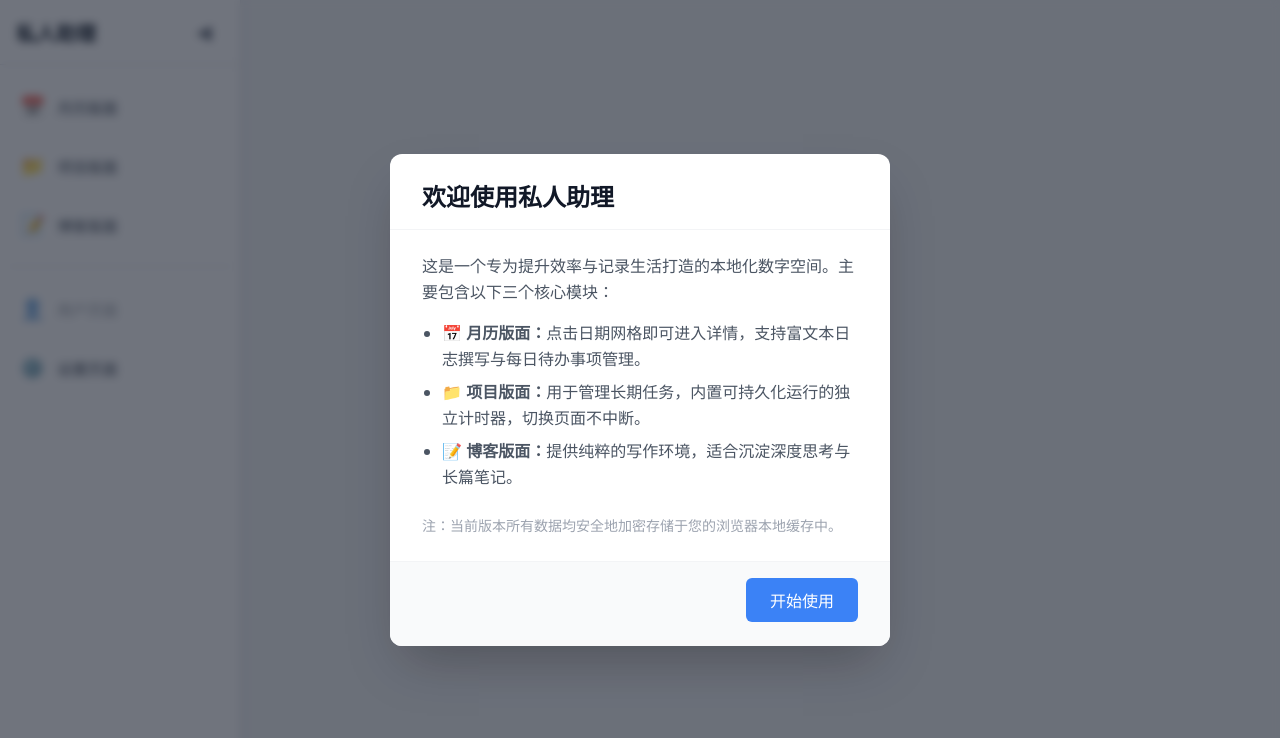
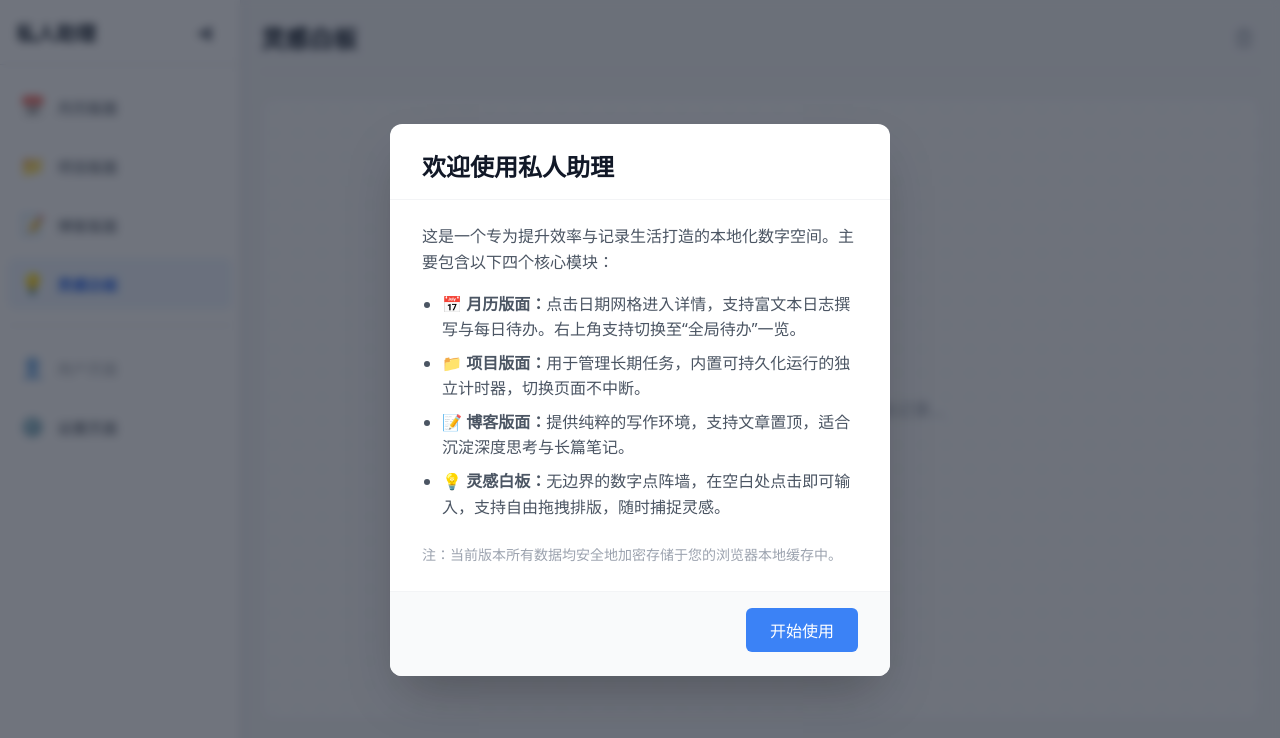
Before and after one commit to schlorine/Assistant, a Vue app: page /whiteboard in a window 1280 px wide. Shown: the top 738 px of the page. Built offline with nearby package versions, Linux system fonts and the light colour scheme; the HTML template or start-up script is replaced by a standard one.

Commit message:
feat: new pages and opt

```diff
--- a/src/App.vue
+++ b/src/App.vue
@@ -51,6 +51,11 @@ const closeWelcomeModal = () => {
           <span class="text" v-show="!isCollapsed">博客版面</span>
         </router-link>
 
+        <router-link to="/whiteboard" class="nav-item" title="灵感白板">
+          <span class="icon">💡</span>
+          <span class="text" v-show="!isCollapsed">灵感白板</span>
+        </router-link>
+
         <div class="divider"></div>
 
         <a href="#" class="nav-item disabled" title="用户页面 (开发中)">
@@ -75,11 +80,12 @@ const closeWelcomeModal = () => {
           <h2>欢迎使用私人助理</h2>
         </div>
         <div class="welcome-body">
-          <p>这是一个专为提升效率与记录生活打造的本地化数字空间。主要包含以下三个核心模块：</p>
+          <p>这是一个专为提升效率与记录生活打造的本地化数字空间。主要包含以下四个核心模块：</p>
           <ul>
-            <li><strong>📅 月历版面：</strong>点击日期网格即可进入详情，支持富文本日志撰写与每日待办事项管理。</li>
+            <li><strong>📅 月历版面：</strong>点击日期网格进入详情，支持富文本日志撰写与每日待办。右上角支持切换至“全局待办”一览。</li>
             <li><strong>📁 项目版面：</strong>用于管理长期任务，内置可持久化运行的独立计时器，切换页面不中断。</li>
-            <li><strong>📝 博客版面：</strong>提供纯粹的写作环境，适合沉淀深度思考与长篇笔记。</li>
+            <li><strong>📝 博客版面：</strong>提供纯粹的写作环境，支持文章置顶，适合沉淀深度思考与长篇笔记。</li>
+            <li><strong>💡 灵感白板：</strong>无边界的数字点阵墙，在空白处点击即可输入，支持自由拖拽排版，随时捕捉灵感。</li>
           </ul>
           <p class="notice-text">注：当前版本所有数据均安全地加密存储于您的浏览器本地缓存中。</p>
         </div>
--- a/src/router/index.ts
+++ b/src/router/index.ts
@@ -39,10 +39,15 @@ const router = createRouter({
     component: () => import('../views/BlogDetailView.vue')
     },
     {
-  path: '/settings',
-  name: 'settings',
-  component: () => import('../views/SettingsView.vue')
-}
+      path: '/settings',
+      name: 'settings',
+      component: () => import('../views/SettingsView.vue')
+    },
+    {
+      path: '/whiteboard',
+      name: 'whiteboard',
+      component: () => import('../views/WhiteboardView.vue')
+    }
   ]
 })
 
--- /dev/null
+++ b/src/stores/whiteboardStore.ts
@@ -0,0 +1,49 @@
+import { defineStore } from 'pinia'
+import { ref, watch } from 'vue'
+
+export interface WhiteboardItem {
+  id: number
+  text: string
+  x: number
+  y: number
+  isEditing: boolean
+}
+
+export const useWhiteboardStore = defineStore('whiteboard', () => {
+  const savedItems = localStorage.getItem('whiteboardItems')
+  const items = ref<WhiteboardItem[]>(savedItems ? JSON.parse(savedItems) : [])
+
+  // 持久化存储
+  watch(items, (newVal) => {
+    localStorage.setItem('whiteboardItems', JSON.stringify(newVal))
+  }, { deep: true })
+
+  // 在指定坐标添加新文本块
+  const addItem = (x: number, y: number) => {
+    // 将现有的编辑状态全部关闭
+    items.value.forEach(item => item.isEditing = false)
+    const newItem: WhiteboardItem = { id: Date.now(), text: '', x, y, isEditing: true }
+    items.value.push(newItem)
+  }
+
+  // 更新坐标（拖拽用）
+  const updatePosition = (id: number, x: number, y: number) => {
+    const item = items.value.find(i => i.id === id)
+    if (item) {
+      item.x = x
+      item.y = y
+    }
+  }
+
+  // 删除指定的文本块
+  const removeItem = (id: number) => {
+    items.value = items.value.filter(i => i.id !== id)
+  }
+
+  // 一键清空白板
+  const clearAll = () => {
+    items.value = []
+  }
+
+  return { items, addItem, updatePosition, removeItem, clearAll }
+})
--- a/src/views/BlogDetailView.vue
+++ b/src/views/BlogDetailView.vue
@@ -58,10 +58,6 @@ const goBack = () => {
 .title-input { font-size: 2rem; font-weight: bold; border: none; border-bottom: 1px solid #e5e7eb; padding: 24px 32px; outline: none; color: #111827; }
 .title-input::placeholder { color: #d1d5db; }
 
-.quill-wrapper { flex: 1; display: flex; flex-direction: column; overflow-y: auto; }
-:deep(.ql-toolbar) { border: none !important; border-bottom: 1px solid #e5e7eb !important; padding: 12px 32px !important; background: #f9fafb; }
-:deep(.ql-container) { border: none !important; font-size: 1.1rem; }
-:deep(.ql-editor) { padding: 32px !important; line-height: 1.8; color: #374151; }
-
+.quill-wrapper { flex: 1; display: flex; flex-direction: column; min-height: 0; }
 .not-found { text-align: center; margin-top: 100px; color: #6b7280; font-size: 1.2rem; }
 </style>
--- a/src/views/DayDetailView.vue
+++ b/src/views/DayDetailView.vue
@@ -86,7 +86,6 @@ const goBack = () => {
 
 .content-split { display: flex; gap: 24px; flex: 1; min-height: 0; }
 .editor-section { flex: 6.5; display: flex; flex-direction: column; background: white; border-radius: 8px; box-shadow: 0 1px 3px rgba(0,0,0,0.1); }
-:deep(.ql-container) { flex: 1; font-size: 1rem; }
 
 .todo-section { flex: 3.5; background: #f9fafb; padding: 20px; border-radius: 8px; border: 1px solid #e5e7eb; overflow-y: auto; }
 .todo-title { margin-top: 0; margin-bottom: 16px; color: #1f2937; }
--- a/src/views/ProjectDetailView.vue
+++ b/src/views/ProjectDetailView.vue
@@ -195,7 +195,6 @@ const goBack = () => {
 
 .content-split { display: flex; gap: 24px; flex: 1; min-height: 0; }
 .editor-section { flex: 7; display: flex; flex-direction: column; background: white; border-radius: 8px; box-shadow: 0 1px 3px rgba(0,0,0,0.1); }
-:deep(.ql-container) { flex: 1; font-size: 1rem; }
 
 .timer-section { flex: 3; background: #f9fafb; padding: 20px; border-radius: 8px; border: 1px solid #e5e7eb; overflow-y: auto; }
 .input-group { display: flex; gap: 8px; margin-bottom: 20px; }
--- /dev/null
+++ b/src/views/WhiteboardView.vue
@@ -0,0 +1,153 @@
+<script setup lang="ts">
+import { ref } from 'vue'
+import { useWhiteboardStore } from '../stores/whiteboardStore'
+import IconDelete from '../components/icons/IconDelete.vue'
+
+const store = useWhiteboardStore()
+
+// 自动对焦指令，确保刚生成的文本框直接可以打字
+const vFocus = {
+  mounted: (el: HTMLTextAreaElement) => el.focus()
+}
+
+// 点击空白处生成新文本框
+const handleBoardClick = (e: MouseEvent) => {
+  store.addItem(e.offsetX, e.offsetY)
+}
+
+// 失去焦点时：如果没打字就删掉，打了字就变成展示状态
+const handleBlur = (item: any) => {
+  if (!item.text.trim()) {
+    store.removeItem(item.id)
+  } else {
+    item.isEditing = false
+  }
+}
+
+// 双击已有的文字，重新进入编辑状态
+const handleDoubleClick = (item: any) => {
+  item.isEditing = true
+}
+
+// --- 自由拖拽逻辑 ---
+const draggingId = ref<number | null>(null)
+let startMouseX = 0
+let startMouseY = 0
+let startItemX = 0
+let startItemY = 0
+
+const startDrag = (e: MouseEvent, item: any) => {
+  if (item.isEditing) return // 正在打字时不允许拖拽
+  draggingId.value = item.id
+  startMouseX = e.clientX
+  startMouseY = e.clientY
+  startItemX = item.x
+  startItemY = item.y
+
+  // 绑定在全局 window 上，即使鼠标甩出框外也不会丢失焦点
+  window.addEventListener('mousemove', onDrag)
+  window.addEventListener('mouseup', stopDrag)
+}
+
+const onDrag = (e: MouseEvent) => {
+  if (draggingId.value === null) return
+  const dx = e.clientX - startMouseX
+  const dy = e.clientY - startMouseY
+  store.updatePosition(draggingId.value, startItemX + dx, startItemY + dy)
+}
+
+const stopDrag = () => {
+  draggingId.value = null
+  window.removeEventListener('mousemove', onDrag)
+  window.removeEventListener('mouseup', stopDrag)
+}
+
+// 一键清空
+const clearBoard = () => {
+  if (window.confirm('确定要清空整块白板吗？此操作不可恢复。')) {
+    store.clearAll()
+  }
+}
+</script>
+
+<template>
+  <div class="layout-wrapper">
+    <div class="page-header">
+      <h2 style="margin: 0; color: #1f2937;">灵感白板</h2>
+      <button class="icon-btn delete-btn" @click="clearBoard" title="清空白板">
+        <IconDelete style="font-size: 20px;" />
+      </button>
+    </div>
+
+    <div class="board-area" @click.self="handleBoardClick">
+      <div v-if="store.items.length === 0" class="empty-hint" @click.self="handleBoardClick">
+        在任意带有网格的空白处点击，即可开始记录...
+      </div>
+
+      <div
+        v-for="item in store.items"
+        :key="item.id"
+        class="board-item"
+        :class="{ 'is-dragging': draggingId === item.id }"
+        :style="{ left: item.x + 'px', top: item.y + 'px' }"
+        @mousedown="startDrag($event, item)"
+        @dblclick="handleDoubleClick(item)"
+      >
+        <textarea
+          v-if="item.isEditing"
+          v-model="item.text"
+          class="board-input"
+          v-focus
+          @blur="handleBlur(item)"
+          @mousedown.stop
+        ></textarea>
+        <div v-else class="board-text">{{ item.text }}</div>
+      </div>
+    </div>
+  </div>
+</template>
+
+<style scoped>
+/* 点阵底图设计 */
+.board-area {
+  flex: 1;
+  width: 100%;
+  min-height: 500px; /* 给一个最小高度兜底 */
+  background-image: radial-gradient(#d1d5db 1px, transparent 1px);
+  background-size: 24px 24px;
+  background-color: #f9fafb;
+  border-radius: 12px;
+  border: 1px solid #e5e7eb;
+  position: relative;
+  overflow: hidden;
+  cursor: crosshair;
+  box-shadow: inset 0 2px 4px 0 rgba(0, 0, 0, 0.02);
+}
+
+.empty-hint {
+  position: absolute; top: 50%; left: 50%; transform: translate(-50%, -50%);
+  color: #9ca3af; pointer-events: none; user-select: none; font-size: 1.1rem;
+}
+
+.board-item {
+  position: absolute; cursor: grab; user-select: none;
+  transform: translate(-10px, -10px);
+}
+.board-item.is-dragging { cursor: grabbing; opacity: 0.8; z-index: 100; }
+
+.board-text {
+  padding: 8px 12px; background: rgba(255, 255, 255, 0.9);
+  backdrop-filter: blur(4px); border: 1px solid transparent; border-radius: 8px;
+  color: #1f2937; font-size: 1rem; white-space: pre-wrap; word-break: break-all;
+  max-width: 300px; box-shadow: 0 4px 6px -1px rgba(0,0,0,0.05);
+  transition: border-color 0.2s; cursor: pointer; line-height: 1.5;
+}
+.board-item:hover .board-text { border-color: #93c5fd; }
+
+.board-input {
+  padding: 8px 12px; font-size: 1rem; color: #1f2937; line-height: 1.5;
+  background: #ffffff; border: 2px dashed #3b82f6; border-radius: 8px;
+  outline: none; resize: both; min-width: 150px; min-height: 50px;
+  box-shadow: 0 10px 15px -3px rgba(0,0,0,0.1); font-family: inherit;
+}
+</style>
```
Also changed, not shown: src/assets/common.css (+66 -0 lines), src/views/SettingsView.vue (+8 -6 lines), 1 other file (tests, documents, lock files or other folders).
